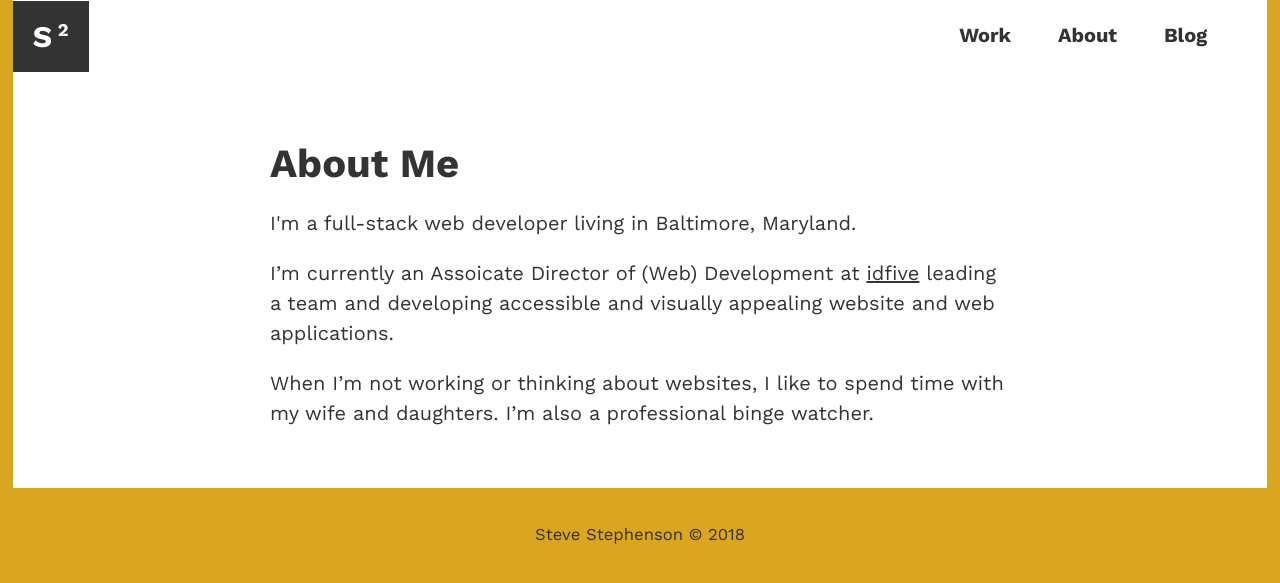
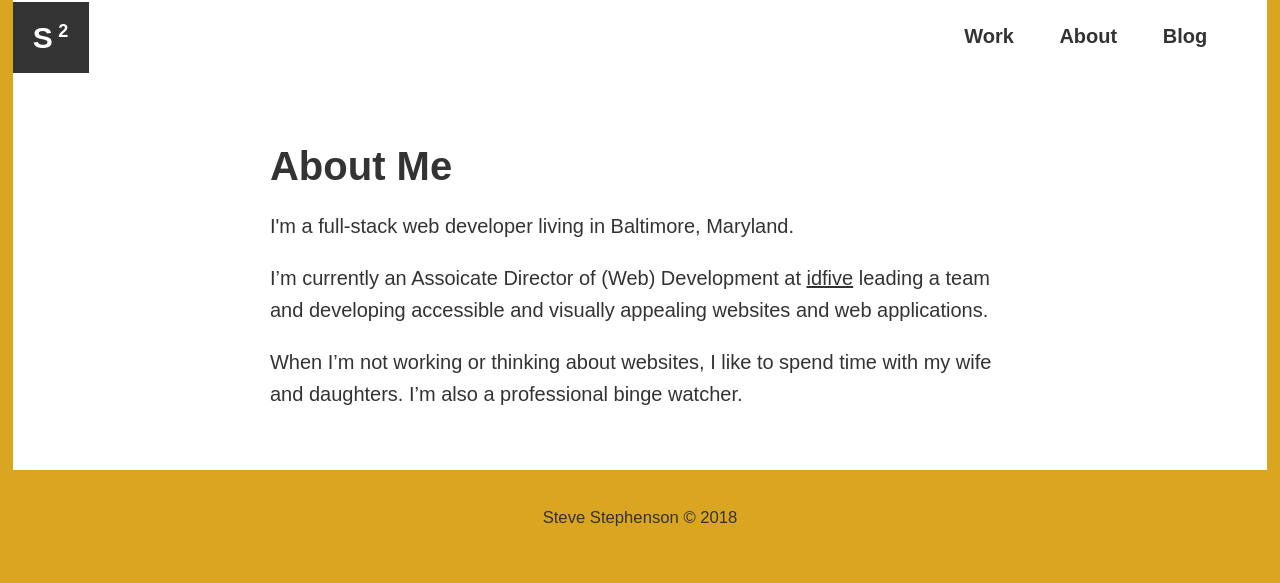
Before and after one commit to Steveiscreative/steveiscreative.github.io, a Jekyll site: the page built from about.md, in a window 1280 px wide. Shown: the top 583 px of the page. Built offline with Jekyll 4.4.1, drawn with Linux system fonts in a browser that asks for light colours; some web fonts are replaced.

Commit message:
Content Updates

```diff
--- a/_includes/head.html
+++ b/_includes/head.html
@@ -14,6 +14,6 @@
   <meta name="description" content="{{- _page_description -}}" />
   <meta name="author" content="{{- site.author -}}" />
   <meta name="viewport" content="width=device-width, initial-scale=1">
-  <link href="https://fonts.googleapis.com/css?family=Work+Sans:400,500,600,700" rel="stylesheet">
+  <link rel="preconnect" href="https://fonts.googleapis.com/css?family=Playfair+Display:700,700i|Work+Sans:400,500,600,700" rel="stylesheet">
   <link rel="stylesheet" href="{{- 'assets/css/style.css' | relative_url -}}" />
 </head>
--- a/_sass/_base.scss
+++ b/_sass/_base.scss
@@ -6,7 +6,7 @@
 html {
   $base-font-size: 18px;
   font-size: $base-font-size;
-  line-height: 1.5;
+  line-height: 1.6;
   @include media("10") {
     $base-font-size: 20px;
     font-size: $base-font-size;
@@ -18,7 +18,7 @@
   color: $c-primary;
   padding: 0;
   margin: 0;
-  font-family: "Work Sans", Arial, Helvetica, sans-serif;
+  font-family: $sansSerif;
   // font-size: rem(18);
   // @include media("10") {
   //   font-size: 1rem;
@@ -49,3 +49,10 @@
   margin-bottom: rem(5);
   line-height: 1.2;
 }
+
+blockquote {
+  font-family: $serif;
+  font-style: italic;
+  font-weight: bold;
+  font-size: rem($base-font-size + 8)
+}
--- a/_sass/_variables.scss
+++ b/_sass/_variables.scss
@@ -26,6 +26,8 @@
 $base-font-size: 20px;
 
 // Families
-// $ff-helvetica: "";
+$sansSerif: 'Work Sans',  Arial, Helvetica, sans-serif;
+$serif: 'Playfair Display', serif;
+// Colors
 $c-primary: #333;
 $c-secondary: goldenrod;
--- a/about.md
+++ b/about.md
@@ -6,6 +6,6 @@
 
 <p class="lead">I'm a full-stack web developer living in Baltimore, Maryland.</p>
 
-I'm currently an Assoicate Director of (Web) Development at [idfive](http://idfive.com) leading a team and developing accessible and visually appealing website and web applications.
+I'm currently an Assoicate Director of (Web) Development at [idfive](http://idfive.com) leading a team and developing accessible and visually appealing websites and web applications.
 
 When I'm not working or thinking about websites, I like to spend time with my wife and daughters. I'm also a professional binge watcher.
```
Also changed, not shown: _drafts/2018-09-15-accessibility.md (added, +27 -0 lines), _sass/_layout.scss (line endings or trailing spaces).
